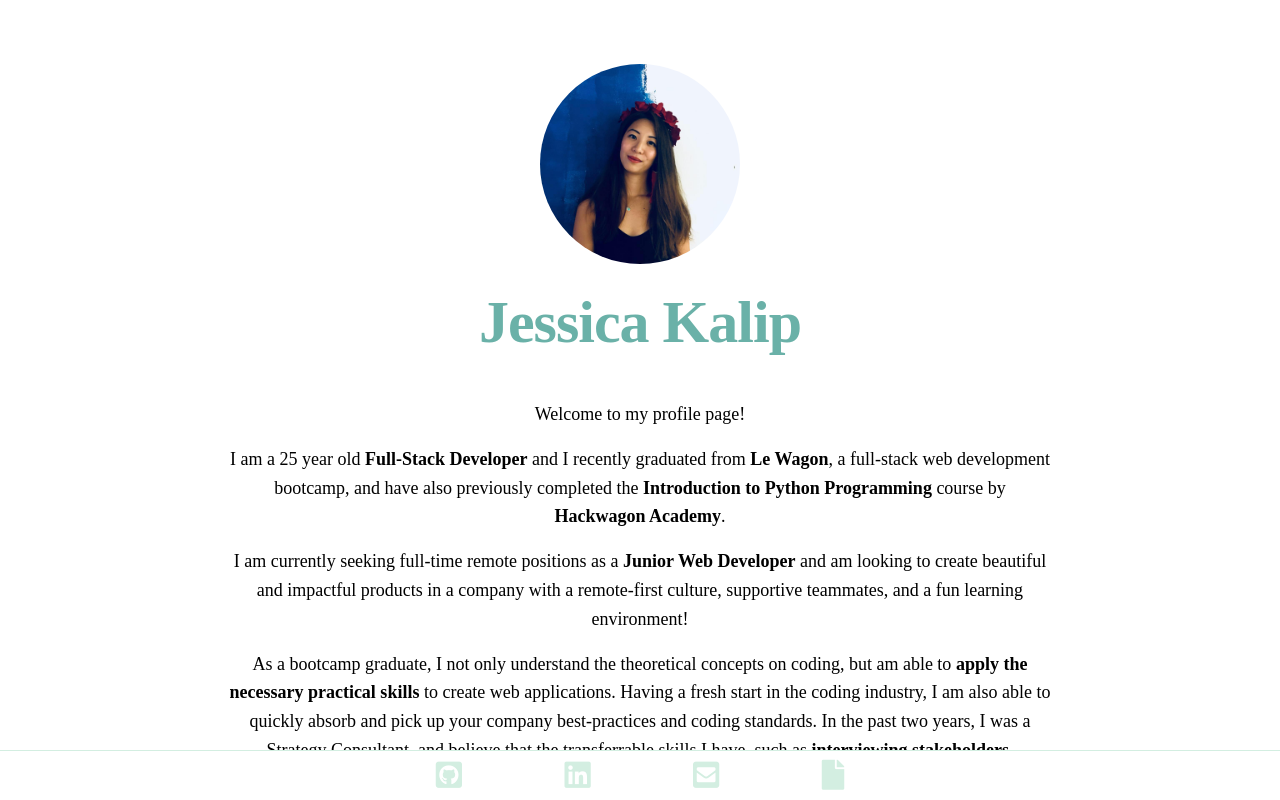
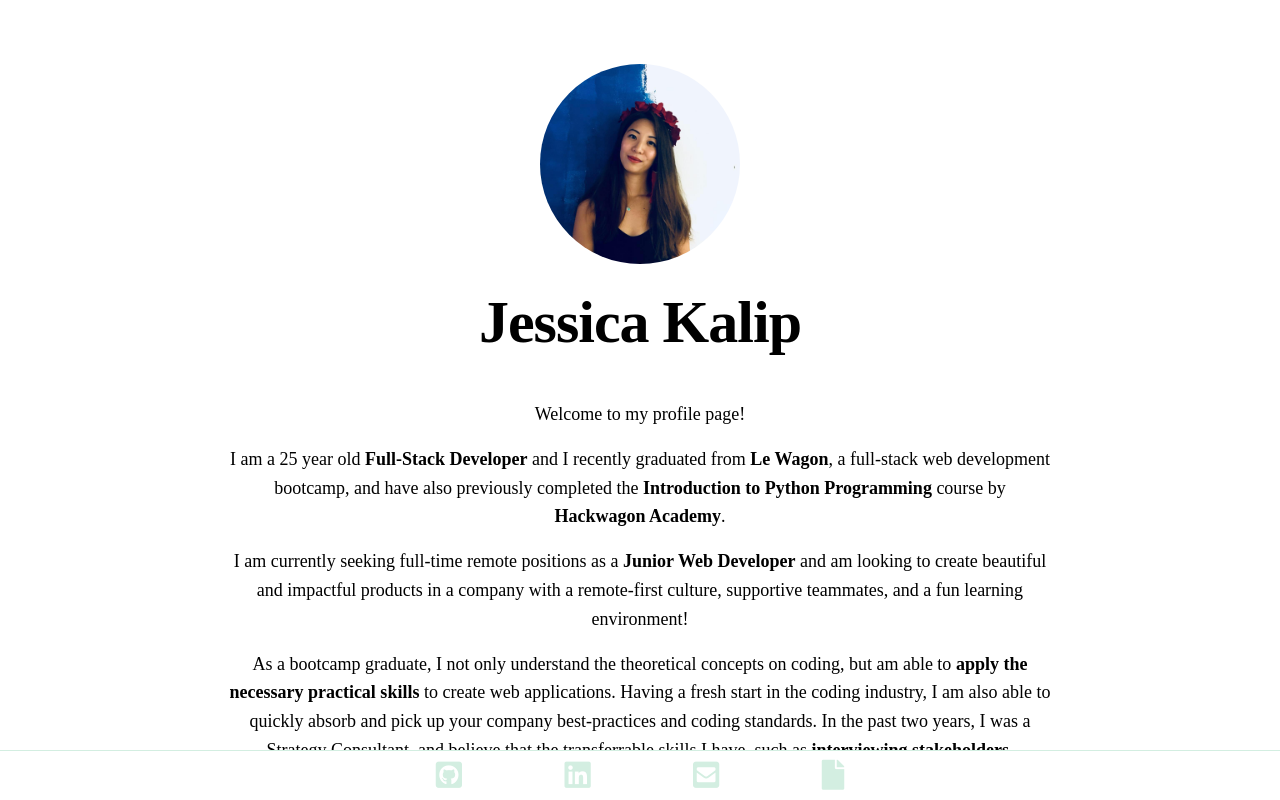
Before and after one commit to jessicakalip/profile-page, a Next.js app: page / in a window 1280 px wide. Shown: the top 800 px of the page. Built offline with nearby package versions, Linux system fonts and the light colour scheme; a web font is replaced by a local one.

Commit message:
Changed H2 color

```diff
--- a/components/elements/Title.jsx
+++ b/components/elements/Title.jsx
@@ -31,7 +31,6 @@ const StyledH2 = styled.h2`
     line-height: 76px;
     font-weight: 600;
     font-size: 60px;
-    color: #6AB1A8;
 
     @media only screen and (max-width: ${({ theme }) => theme.screens.md}) {
         letter-spacing: -1px;
```
